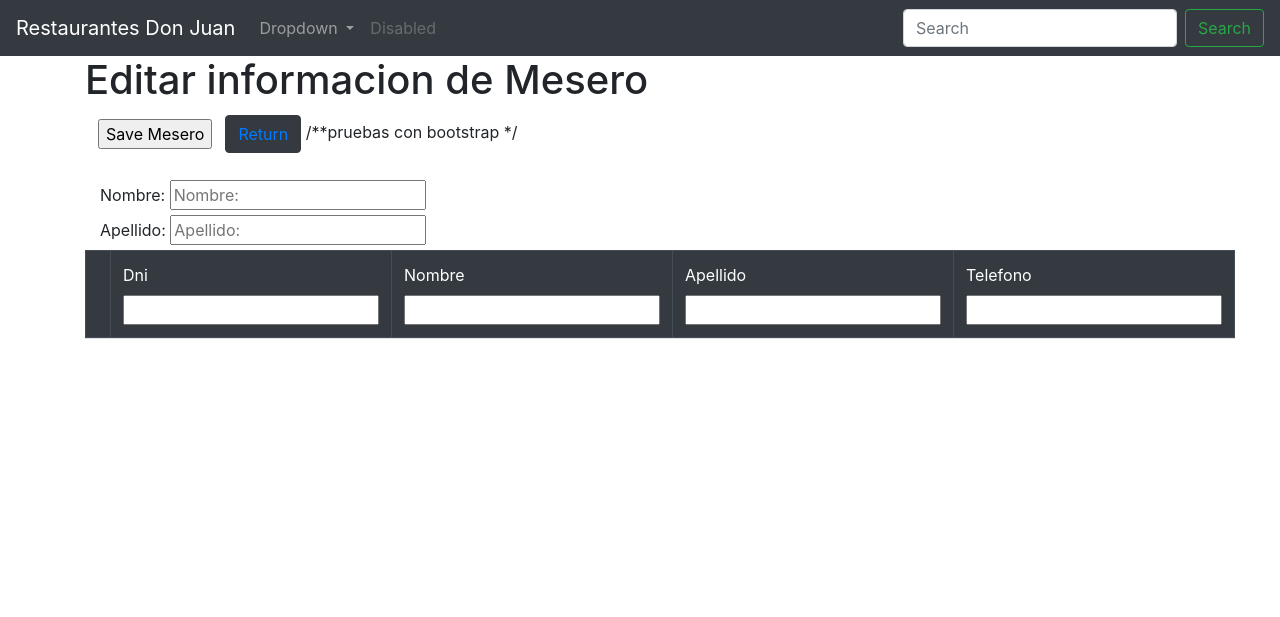
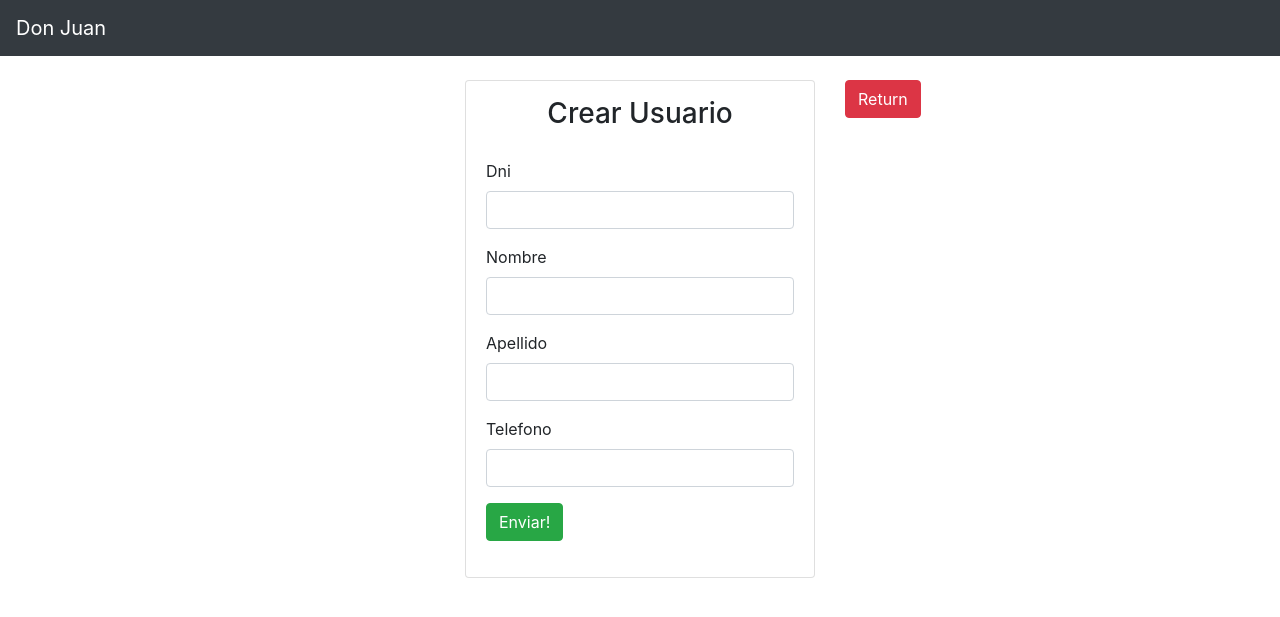
Before and after one commit to Juan-HernandezF28/first_project_cake, a CakePHP app: the page made by app/View/Meseros/edit.ctp in a window 1280 px wide. Shown: the top 617 px of the page. Run offline with PHP 8.4 and a stand-in for CakePHP, Linux system fonts and the light colour scheme; the template is opened without the code that fills it, so the values that code supplies are empty; form fields are guessed from the names that the template uses; some libraries are stand-ins or nearby versions.

Commit message:
Bootstrap añadido satisfactoriamente

```diff
--- a/app/View/Elements/navbar.ctp
+++ b/app/View/Elements/navbar.ctp
@@ -1,10 +1,10 @@
 <nav class="navbar navbar-expand-lg navbar-dark bg-dark">
-  <a class="navbar-brand" href="#">Restaurantes Don Juan</a>
+  <a class="navbar-brand" href="#"> Don Juan</a>
   <button class="navbar-toggler" type="button" data-toggle="collapse" data-target="#navbarSupportedContent" aria-controls="navbarSupportedContent" aria-expanded="false" aria-label="Toggle navigation">
     <span class="navbar-toggler-icon"></span>
   </button>
 
-  <div class="collapse navbar-collapse" id="navbarSupportedContent">
+  <div class="collapse navbar-collapse">
     <ul class="navbar-nav mr-auto">
       <li class="nav-item active">
         <a> <?php echo $this->Html->Link('Home', array('controller' => 'restaurant', 'action' => "index"), array('class' => 'nav-link')); ?> <span class="sr-only">(current)</span></a>
@@ -12,24 +12,6 @@
       <li class="nav-item">
         <a> <?php echo $this->Html->Link('Meseros', array('controller' => 'meseros', 'action' => "index"), array('class' => 'nav-link')); ?>  </a>
       </li>
-      <li class="nav-item dropdown">
-        <a class="nav-link dropdown-toggle" href="#" id="navbarDropdown" role="button" data-toggle="dropdown" aria-haspopup="true" aria-expanded="false">
-          Dropdown
-        </a>
-        <div class="dropdown-menu" aria-labelledby="navbarDropdown">
-          <a class="dropdown-item" href="#">Action</a>
-          <a class="dropdown-item" href="#">Another action</a>
-          <div class="dropdown-divider"></div>
-          <a class="dropdown-item" href="#">Something else here</a>
-        </div>
-      </li>
-      <li class="nav-item">
-        <a class="nav-link disabled" href="#" tabindex="-1" aria-disabled="true">Disabled</a>
-      </li>
     </ul>
-    <form class="form-inline my-2 my-lg-0">
-      <input class="form-control mr-sm-2" type="search" placeholder="Search" aria-label="Search">
-      <button class="btn btn-outline-success my-2 my-sm-0" type="submit">Search</button>
-    </form>
   </div>
 </nav>
--- a/app/View/Layouts/default.ctp
+++ b/app/View/Layouts/default.ctp
@@ -28,7 +28,7 @@ $cakeVersion = __d('cake_dev', 'CakePHP %s', Configure::version())
 	<?php
 		echo $this->Html->meta('icon');
 
-		echo $this->Html->css('bootstrap.min.css');
+		echo $this->Html->css(array('bootstrap.min.css', 'styles.css'));
 		echo $this->Html->script(array('jquery-3.4.1.min.js', "bootstrap.min.js"));
 
 		echo $this->fetch('meta');
--- a/app/View/Meseros/edit.ctp
+++ b/app/View/Meseros/edit.ctp
@@ -1,38 +1,39 @@
-
-<div class="container">
-    <table class="table table-striped table-bordered ">
-
-    <thead class="table-dark">
-        <tr>
-        <h1>Editar informacion de Mesero</h1>
-
-    <td > <?php echo $this->Form->create('Mesero'); ?> </td>
-    <td> <?php echo $this->Form->input('dni'); ?> </td>
-    <td> <?php echo $this->Form->input('nombre'); ?> </td>
-    <td> <?php echo $this->Form->input('apellido'); ?> </td>
-    <td> <?php echo $this->Form->input('telefono'); ?> </td>
-
-        </tr>
-
-    </thead>
-        <footer>
-        <tr><button class='btn btn-dar'> <?php echo $this->Form->end('Save Mesero'); ?></button> </tr>
-    </footer>
-    <button type="button" class="btn btn-dark"> <?php echo $this->Html->link('Return', array('controller'=>'meseros', 'action'=>'index')); ?> </button>
+<div class="container mt-4">
 
 
-    /**pruebas con bootstrap */
+<div class="row">
+    <div class="col-md-4">
+    </div>
+    <div class="col-4 mx-auto">
+        <div class="card">
+            <div class="card-head text-center pt-3">
+                <h3>Crear Usuario</h3>
+            </div>
+            <div class="card-body">
+                <div>
+                    <?php echo $this->Form->create('Mesero'); ?>
+                </div>
+                <div class="form-group">
+                    <?php echo $this->Form->input('dni', array('class' => "form-control")); ?>
+                </div>
+                <div class="form-group">
+                <?php echo $this->Form->input('nombre', array('class' => "form-control")); ?>
+                </div>
+                <div class="form-group">
+                <?php echo $this->Form->input('apellido', array('class' => "form-control")); ?>
+                </div>
+                <div class="form-group">
+                <?php echo $this->Form->input('telefono', array('class' => "form-control")); ?>
+                </div>
+                <div class="form-group">
+                    <button type="submit" class="btn btn-success">Enviar!</button>
+                </div>
 
-
-    <div class='container'>
-        <br>
-        <form action='' class=''>
-        <label for='nombre'>Nombre: </label>
-        <input class='form control' id='nombre' tipe='text' placeholder='Nombre:'>
-        <br>
-        <label for='apellido'>Apellido: </label>
-        <input class='form control' id='apellido' tipe='text' placeholder='Apellido:'>
-
-
-
-    </div
+            </div>
+        </div>
+    </div>
+    <div class="col-md-4">
+   <?php echo $this->Html->link('Return', array('controller'=>'meseros', 'action'=>'index'), array('class' => "btn btn-danger")); ?>
+    </div>
+</div>
+</div>
--- /dev/null
+++ b/app/webroot/css/styles.css
@@ -0,0 +1,3 @@
+.fila:hover{
+    background-color:#CCC8C8;
+}
```
Also changed, not shown: app/Controller/MeserosController.php (+6 -7 lines), app/Model/Mesero.php (added, +29 -0 lines), app/Model/Restaurant.php (deleted, +0 -25 lines), app/View/Meseros/index.ctp (+26 -21 lines), app/View/Meseros/nuevo.ctp (+37 -16 lines), app/View/Meseros/ver.ctp (+16 -17 lines).
